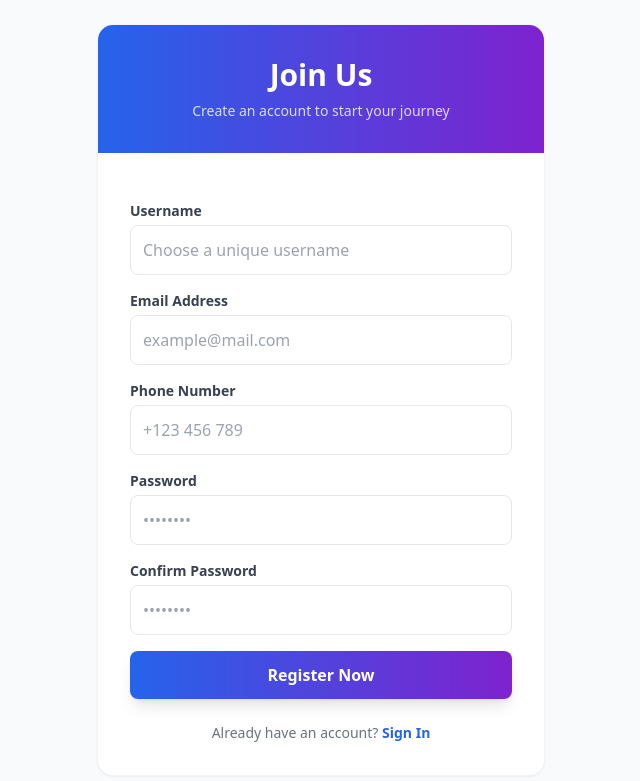
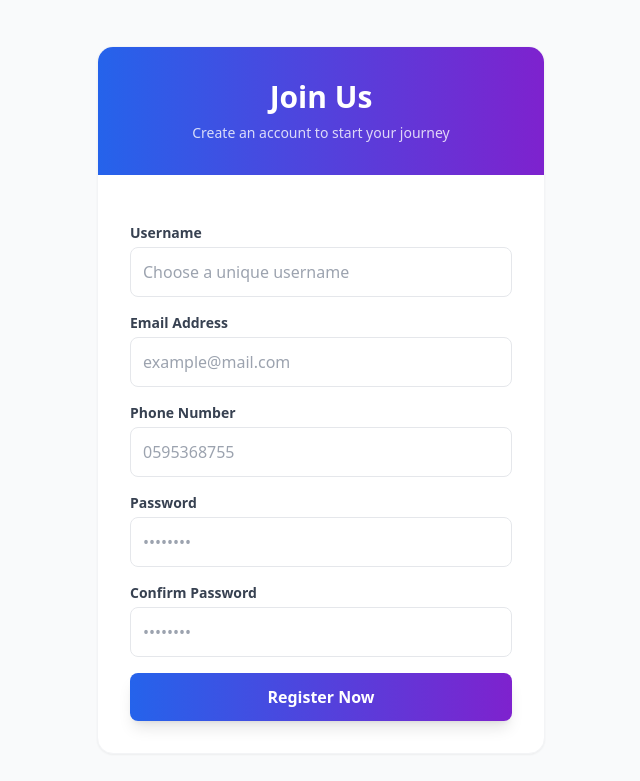
Before and after one commit to ZeinSleiby23/BrokersHub---Accounts, a Django app: template accounts/templates/register.html in a window 1280 px wide. Shown: the top 781 px of the page, without its empty margins (319-959 px from the left). Run offline with Django 5.2, Linux system fonts and the light colour scheme; the template is opened without the code that fills it, so the values that code supplies are empty; some libraries are stand-ins or nearby versions.

Commit message:
Update register.html

```diff
--- a/accounts/templates/register.html
+++ b/accounts/templates/register.html
@@ -4,7 +4,7 @@
     <meta charset="UTF-8">
     <meta name="viewport" content="width=device-width, initial-scale=1.0">
     <script src="https://cdn.tailwindcss.com"></script>
-    <title>BrokersHub - Sign Up</title>
+    <title>BrokersHub - Registration</title>
 </head>
 <body class="bg-gray-50 flex items-center justify-center min-h-screen p-4">
     <div class="max-w-md w-full bg-white rounded-2xl shadow-sm border border-gray-100 overflow-hidden">
@@ -35,7 +35,7 @@
                 </div>
                 <div>
                     <label class="block text-sm font-semibold text-gray-700 mb-1">Phone Number</label>
-                    <input type="text" name="phone" placeholder="+123 456 789" required
+                    <input type="text" name="phone" placeholder="0595368755" required
                            class="w-full p-3 rounded-lg border border-gray-200 outline-none focus:ring-2 focus:ring-blue-500 transition">
                 </div>
                 <div>
@@ -54,11 +54,6 @@
                     Register Now
                 </button>
             </form>
-
-            <p class="text-center text-sm mt-6 text-gray-500">
-                Already have an account?
-                <a href="{% url 'login' %}" class="text-blue-600 font-bold hover:underline">Sign In</a>
-            </p>
         </div>
     </div>
 </body>
```
